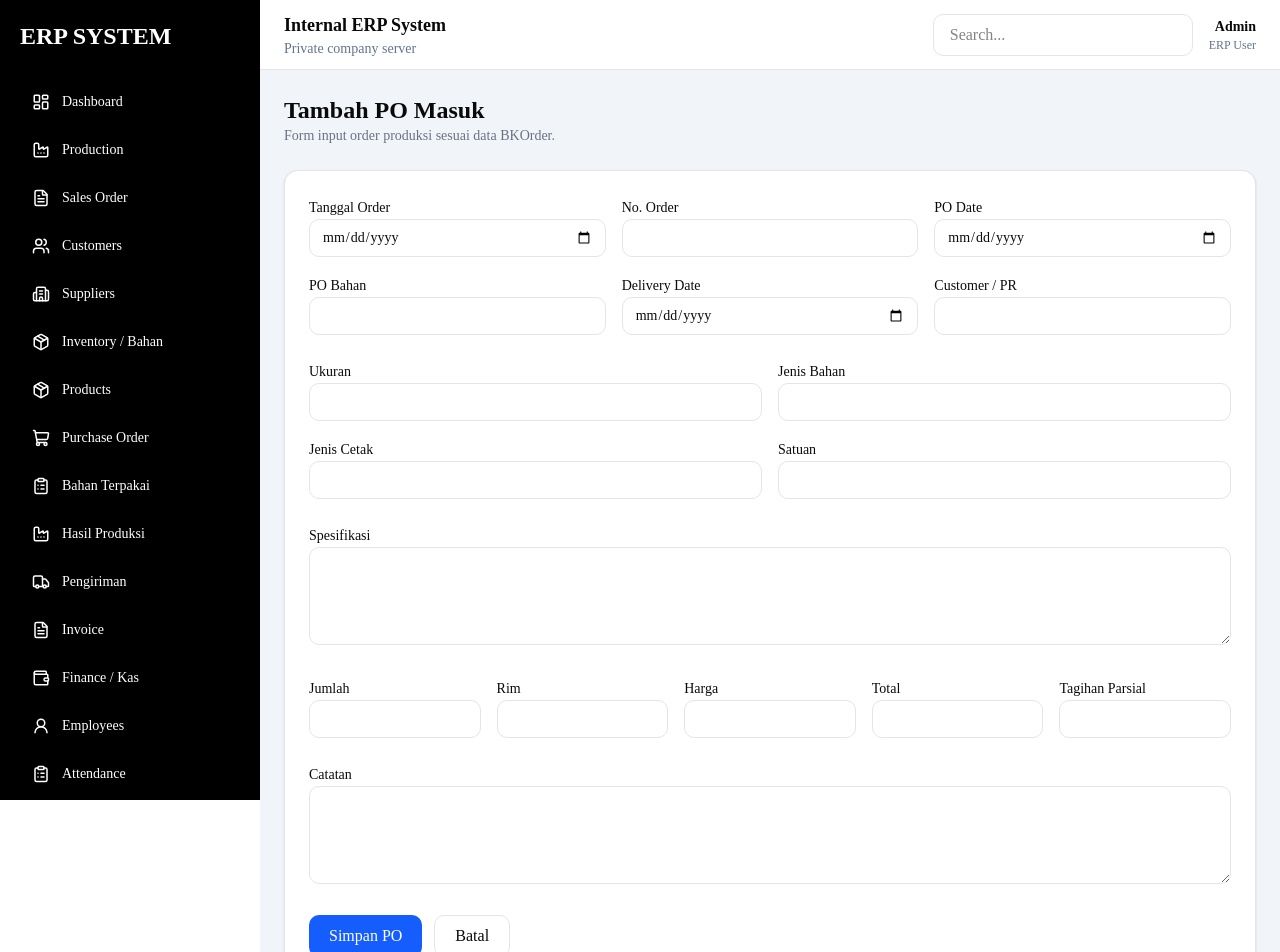
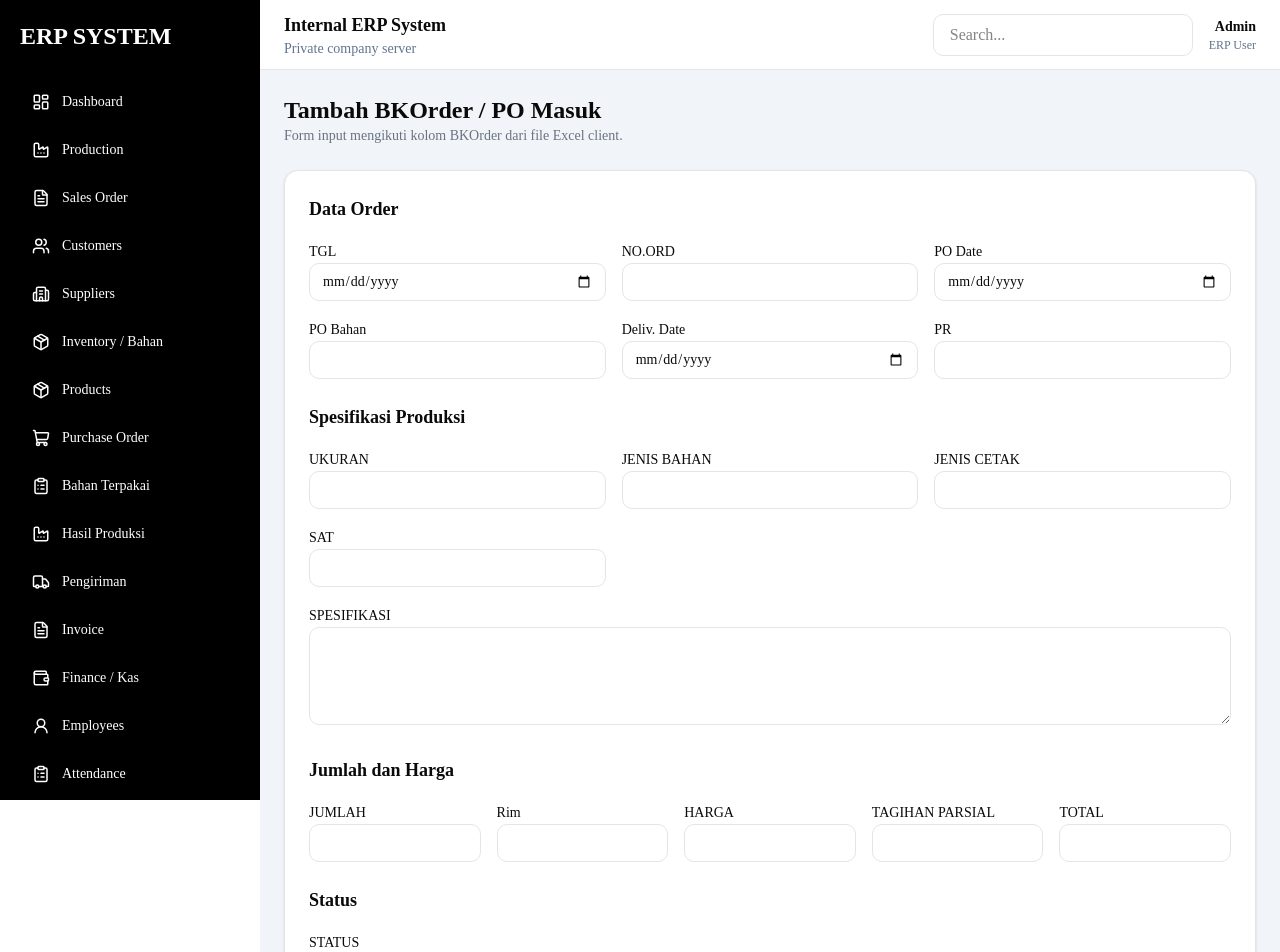
Before and after one commit to danangrajendrata1-dev/erp-system, a Next.js app in the folder frontend/erp-frontend/: page /purchase-orders/create in a window 1280 px wide. Shown: the top 952 px of the page. Built offline with nearby package versions, Linux system fonts and the light colour scheme; no server answers.

Commit message:
revise BKOrder UI based on client excel

```diff
--- a/frontend/erp-frontend/app/(erp)/purchase-orders/create/page.tsx
+++ b/frontend/erp-frontend/app/(erp)/purchase-orders/create/page.tsx
@@ -4,7 +4,7 @@ import { useState } from "react";
 import { useRouter } from "next/navigation";
 import { createProductionOrder } from "@/services/production";
 
-export default function CreateProductionOrderPage() {
+export default function CreatePurchaseOrderPage() {
   const router = useRouter();
   const [loading, setLoading] = useState(false);
 
@@ -23,14 +23,16 @@ export default function CreateProductionOrderPage() {
     quantity: "",
     rim: "",
     price: "",
+    partial_billing_quantity: "",
     total_quantity: "",
-    partial_billing_quantity: "",
     status: "PO_MASUK",
     note: "",
   });
 
   function handleChange(
-    e: React.ChangeEvent<HTMLInputElement | HTMLTextAreaElement | HTMLSelectElement>
+    e: React.ChangeEvent<
+      HTMLInputElement | HTMLTextAreaElement | HTMLSelectElement
+    >
   ) {
     const { name, value } = e.target;
 
@@ -46,21 +48,37 @@ export default function CreateProductionOrderPage() {
 
     try {
       await createProductionOrder({
-        ...form,
+        order_date: form.order_date || null,
+        order_number: form.order_number,
+        po_date: form.po_date || null,
+        material_po_number: form.material_po_number || null,
+        delivery_date: form.delivery_date || null,
+
         customer_id: null,
+        customer_name: form.customer_name || null,
+
+        size: form.size || null,
+        material_type: form.material_type || null,
+        print_type: form.print_type || null,
+        specification: form.specification || null,
+
+        unit: form.unit || null,
         quantity: form.quantity ? Number(form.quantity) : 0,
         rim: form.rim ? Number(form.rim) : 0,
         price: form.price ? Number(form.price) : 0,
-        total_quantity: form.total_quantity ? Number(form.total_quantity) : 0,
         partial_billing_quantity: form.partial_billing_quantity
           ? Number(form.partial_billing_quantity)
           : 0,
+        total_quantity: form.total_quantity ? Number(form.total_quantity) : 0,
+
+        status: form.status,
+        note: form.note || null,
       });
 
-      alert("PO berhasil dibuat");
+      alert("Data BKOrder berhasil dibuat");
       router.push("/purchase-orders");
     } catch (error) {
-      alert(error instanceof Error ? error.message : "Gagal membuat PO");
+      alert(error instanceof Error ? error.message : "Gagal membuat BKOrder");
     } finally {
       setLoading(false);
     }
@@ -69,9 +87,9 @@ export default function CreateProductionOrderPage() {
   return (
     <div className="space-y-6 p-6">
       <div>
-        <h1 className="text-2xl font-bold">Tambah PO Masuk</h1>
+        <h1 className="text-2xl font-bold">Tambah BKOrder / PO Masuk</h1>
         <p className="text-sm text-gray-500">
-          Form input order produksi sesuai data BKOrder.
+          Form input mengikuti kolom BKOrder dari file Excel client.
         </p>
       </div>
 
@@ -79,9 +97,12 @@ export default function CreateProductionOrderPage() {
         onSubmit={handleSubmit}
         className="space-y-6 rounded-xl border bg-white p-6 shadow-sm"
       >
+        <div>
+          <h2 className="mb-4 text-lg font-semibold">Data Order</h2>
+
           <div className="grid grid-cols-1 gap-4 md:grid-cols-3">
             <Input
-            label="Tanggal Order"
+              label="TGL"
               name="order_date"
               type="date"
               value={form.order_date}
@@ -89,7 +110,7 @@ export default function CreateProductionOrderPage() {
             />
 
             <Input
-            label="No. Order"
+              label="NO.ORD"
               name="order_number"
               value={form.order_number}
               onChange={handleChange}
@@ -112,7 +133,7 @@ export default function CreateProductionOrderPage() {
             />
 
             <Input
-            label="Delivery Date"
+              label="Deliv. Date"
               name="delivery_date"
               type="date"
               value={form.delivery_date}
@@ -120,53 +141,63 @@ export default function CreateProductionOrderPage() {
             />
 
             <Input
-            label="Customer / PR"
+              label="PR"
               name="customer_name"
               value={form.customer_name}
               onChange={handleChange}
             />
           </div>
+        </div>
 
-        <div className="grid grid-cols-1 gap-4 md:grid-cols-2">
+        <div>
+          <h2 className="mb-4 text-lg font-semibold">Spesifikasi Produksi</h2>
+
+          <div className="grid grid-cols-1 gap-4 md:grid-cols-3">
             <Input
-            label="Ukuran"
+              label="UKURAN"
               name="size"
               value={form.size}
               onChange={handleChange}
             />
 
             <Input
-            label="Jenis Bahan"
+              label="JENIS BAHAN"
               name="material_type"
               value={form.material_type}
               onChange={handleChange}
             />
 
             <Input
-            label="Jenis Cetak"
+              label="JENIS CETAK"
               name="print_type"
               value={form.print_type}
               onChange={handleChange}
             />
 
             <Input
-            label="Satuan"
+              label="SAT"
               name="unit"
               value={form.unit}
               onChange={handleChange}
             />
           </div>
 
+          <div className="mt-4">
             <Textarea
-          label="Spesifikasi"
+              label="SPESIFIKASI"
               name="specification"
               value={form.specification}
               onChange={handleChange}
             />
+          </div>
+        </div>
+
+        <div>
+          <h2 className="mb-4 text-lg font-semibold">Jumlah dan Harga</h2>
 
           <div className="grid grid-cols-1 gap-4 md:grid-cols-5">
             <Input
-            label="Jumlah"
+              label="JUMLAH"
               name="quantity"
               type="number"
               value={form.quantity}
@@ -182,7 +213,7 @@ export default function CreateProductionOrderPage() {
             />
 
             <Input
-            label="Harga"
+              label="HARGA"
               name="price"
               type="number"
               value={form.price}
@@ -190,28 +221,54 @@ export default function CreateProductionOrderPage() {
             />
 
             <Input
-            label="Total"
+              label="TAGIHAN PARSIAL"
+              name="partial_billing_quantity"
+              type="number"
+              value={form.partial_billing_quantity}
+              onChange={handleChange}
+            />
+
+            <Input
+              label="TOTAL"
               name="total_quantity"
               type="number"
               value={form.total_quantity}
               onChange={handleChange}
             />
+          </div>
+        </div>
 
-          <Input
-            label="Tagihan Parsial"
-            name="partial_billing_quantity"
-            type="number"
-            value={form.partial_billing_quantity}
+        <div>
+          <h2 className="mb-4 text-lg font-semibold">Status</h2>
+
+          <div className="grid grid-cols-1 gap-4 md:grid-cols-2">
+            <Select
+              label="STATUS"
+              name="status"
+              value={form.status}
               onChange={handleChange}
+              options={[
+                { label: "PO_MASUK", value: "PO_MASUK" },
+                { label: "BAHAN_DATANG", value: "BAHAN_DATANG" },
+                { label: "POTONG_CETAK", value: "POTONG_CETAK" },
+                { label: "FINISHING", value: "FINISHING" },
+                { label: "DIKIRIM", value: "DIKIRIM" },
+                { label: "INVOICE_TERBIT", value: "INVOICE_TERBIT" },
+                { label: "SELESAI", value: "SELESAI" },
+                { label: "CANCELLED", value: "CANCELLED" },
+              ]}
             />
           </div>
 
+          <div className="mt-4">
             <Textarea
               label="Catatan"
               name="note"
               value={form.note}
               onChange={handleChange}
             />
+          </div>
+        </div>
 
         <div className="flex gap-3">
           <button
@@ -219,7 +276,7 @@ export default function CreateProductionOrderPage() {
             disabled={loading}
             className="rounded-lg bg-blue-600 px-5 py-2 text-white hover:bg-blue-700 disabled:opacity-60"
           >
-            {loading ? "Menyimpan..." : "Simpan PO"}
+            {loading ? "Menyimpan..." : "Simpan BKOrder"}
           </button>
 
           <button
@@ -267,6 +324,37 @@ function Input({
   );
 }
 
+type SelectProps = {
+  label: string;
+  name: string;
+  value: string;
+  options: {
+    label: string;
+    value: string;
+  }[];
+  onChange: (e: React.ChangeEvent<HTMLSelectElement>) => void;
+};
+
+function Select({ label, name, value, options, onChange }: SelectProps) {
+  return (
+    <div className="space-y-1">
+      <label className="text-sm font-medium">{label}</label>
+      <select
+        name={name}
+        value={value}
+        onChange={onChange}
+        className="w-full rounded-lg border px-3 py-2 text-sm outline-none focus:border-blue-500"
+      >
+        {options.map((option) => (
+          <option key={option.value} value={option.value}>
+            {option.label}
+          </option>
+        ))}
+      </select>
+    </div>
+  );
+}
+
 type TextareaProps = {
   label: string;
   name: string;
--- a/frontend/erp-frontend/app/(erp)/purchase-orders/page.tsx
+++ b/frontend/erp-frontend/app/(erp)/purchase-orders/page.tsx
@@ -5,7 +5,7 @@ import { useEffect, useState } from "react";
 import { getProductionOrders } from "@/services/production";
 import { ProductionOrder } from "@/types/production";
 
-export default function ProductionOrdersPage() {
+export default function PurchaseOrdersPage() {
   const [orders, setOrders] = useState<ProductionOrder[]>([]);
   const [loading, setLoading] = useState(true);
 
@@ -14,7 +14,7 @@ export default function ProductionOrdersPage() {
       const data = await getProductionOrders();
       setOrders(data);
     } catch (error) {
-      alert(error instanceof Error ? error.message : "Gagal memuat data");
+      alert(error instanceof Error ? error.message : "Gagal memuat data BKOrder");
     } finally {
       setLoading(false);
     }
@@ -25,34 +25,45 @@ export default function ProductionOrdersPage() {
   }, []);
 
   return (
-    <div className="p-6">
-      <div className="mb-6 flex items-center justify-between">
+    <div className="space-y-6 p-6">
+      <div className="flex items-center justify-between">
         <div>
-          <h1 className="text-2xl font-bold">PO Masuk / Order Produksi</h1>
+          <h1 className="text-2xl font-bold">BKOrder / PO Masuk</h1>
           <p className="text-sm text-gray-500">
-            Data order produksi sesuai alur BKOrder client.
+            Data order berdasarkan format BKOrder dari file Excel client.
           </p>
         </div>
 
         <Link
           href="/purchase-orders/create"
-          className="rounded-lg bg-blue-600 px-4 py-2 text-white"
+          className="rounded-lg bg-blue-600 px-4 py-2 text-sm font-medium text-white hover:bg-blue-700"
         >
           + Tambah PO
         </Link>
       </div>
 
-      <div className="overflow-x-auto rounded-lg bg-white shadow">
+      <div className="overflow-x-auto rounded-xl border bg-white shadow-sm">
         <table className="w-full border-collapse text-sm">
           <thead>
             <tr className="bg-gray-100 text-left">
               <th className="border p-3">No</th>
-              <th className="border p-3">No. Order</th>
-              <th className="border p-3">Customer</th>
-              <th className="border p-3">Bahan</th>
-              <th className="border p-3">Cetak</th>
-              <th className="border p-3">Qty</th>
-              <th className="border p-3">Status</th>
+              <th className="border p-3">TGL</th>
+              <th className="border p-3">NO.ORD</th>
+              <th className="border p-3">PO Date</th>
+              <th className="border p-3">PO Bahan</th>
+              <th className="border p-3">Deliv. Date</th>
+              <th className="border p-3">PR</th>
+              <th className="border p-3">UKURAN</th>
+              <th className="border p-3">JENIS BAHAN</th>
+              <th className="border p-3">JENIS CETAK</th>
+              <th className="border p-3">SPESIFIKASI</th>
+              <th className="border p-3">SAT</th>
+              <th className="border p-3">JUMLAH</th>
+              <th className="border p-3">Rim</th>
+              <th className="border p-3">HARGA</th>
+              <th className="border p-3">TAGIHAN PARSIAL</th>
+              <th className="border p-3">TOTAL</th>
+              <th className="border p-3">STATUS</th>
               <th className="border p-3">Aksi</th>
             </tr>
           </thead>
@@ -60,34 +71,53 @@ export default function ProductionOrdersPage() {
           <tbody>
             {loading ? (
               <tr>
-                <td colSpan={8} className="p-4 text-center">
+                <td colSpan={19} className="p-6 text-center text-gray-500">
                   Memuat data...
                 </td>
               </tr>
             ) : orders.length === 0 ? (
               <tr>
-                <td colSpan={8} className="p-4 text-center">
-                  Belum ada data PO
+                <td colSpan={19} className="p-6 text-center text-gray-500">
+                  Belum ada data BKOrder.
                 </td>
               </tr>
             ) : (
               orders.map((order, index) => (
-                <tr key={order.id}>
+                <tr key={order.id} className="hover:bg-gray-50">
                   <td className="border p-3">{index + 1}</td>
-                  <td className="border p-3">{order.order_number}</td>
-                  <td className="border p-3">{order.customer_name}</td>
-                  <td className="border p-3">{order.material_type}</td>
-                  <td className="border p-3">{order.print_type}</td>
-                  <td className="border p-3">{order.quantity}</td>
+                  <td className="border p-3">{order.order_date || "-"}</td>
+                  <td className="border p-3 font-medium">
+                    {order.order_number || "-"}
+                  </td>
+                  <td className="border p-3">{order.po_date || "-"}</td>
                   <td className="border p-3">
-                    <span className="rounded bg-yellow-100 px-2 py-1 text-xs">
-                      {order.status}
+                    {order.material_po_number || "-"}
+                  </td>
+                  <td className="border p-3">{order.delivery_date || "-"}</td>
+                  <td className="border p-3">{order.customer_name || "-"}</td>
+                  <td className="border p-3">{order.size || "-"}</td>
+                  <td className="border p-3">{order.material_type || "-"}</td>
+                  <td className="border p-3">{order.print_type || "-"}</td>
+                  <td className="border p-3 max-w-[240px] truncate">
+                    {order.specification || "-"}
+                  </td>
+                  <td className="border p-3">{order.unit || "-"}</td>
+                  <td className="border p-3">{order.quantity || 0}</td>
+                  <td className="border p-3">{order.rim || 0}</td>
+                  <td className="border p-3">{order.price || 0}</td>
+                  <td className="border p-3">
+                    {order.partial_billing_quantity || 0}
+                  </td>
+                  <td className="border p-3">{order.total_quantity || 0}</td>
+                  <td className="border p-3">
+                    <span className="rounded bg-yellow-100 px-2 py-1 text-xs font-medium text-yellow-800">
+                      {order.status || "-"}
                     </span>
                   </td>
                   <td className="border p-3">
                     <Link
                       href={`/purchase-orders/${order.id}`}
-                      className="text-blue-600 underline"
+                      className="text-blue-600 hover:underline"
                     >
                       Detail
                     </Link>
```
Lines whose indentation alone changed are shown as unchanged.
